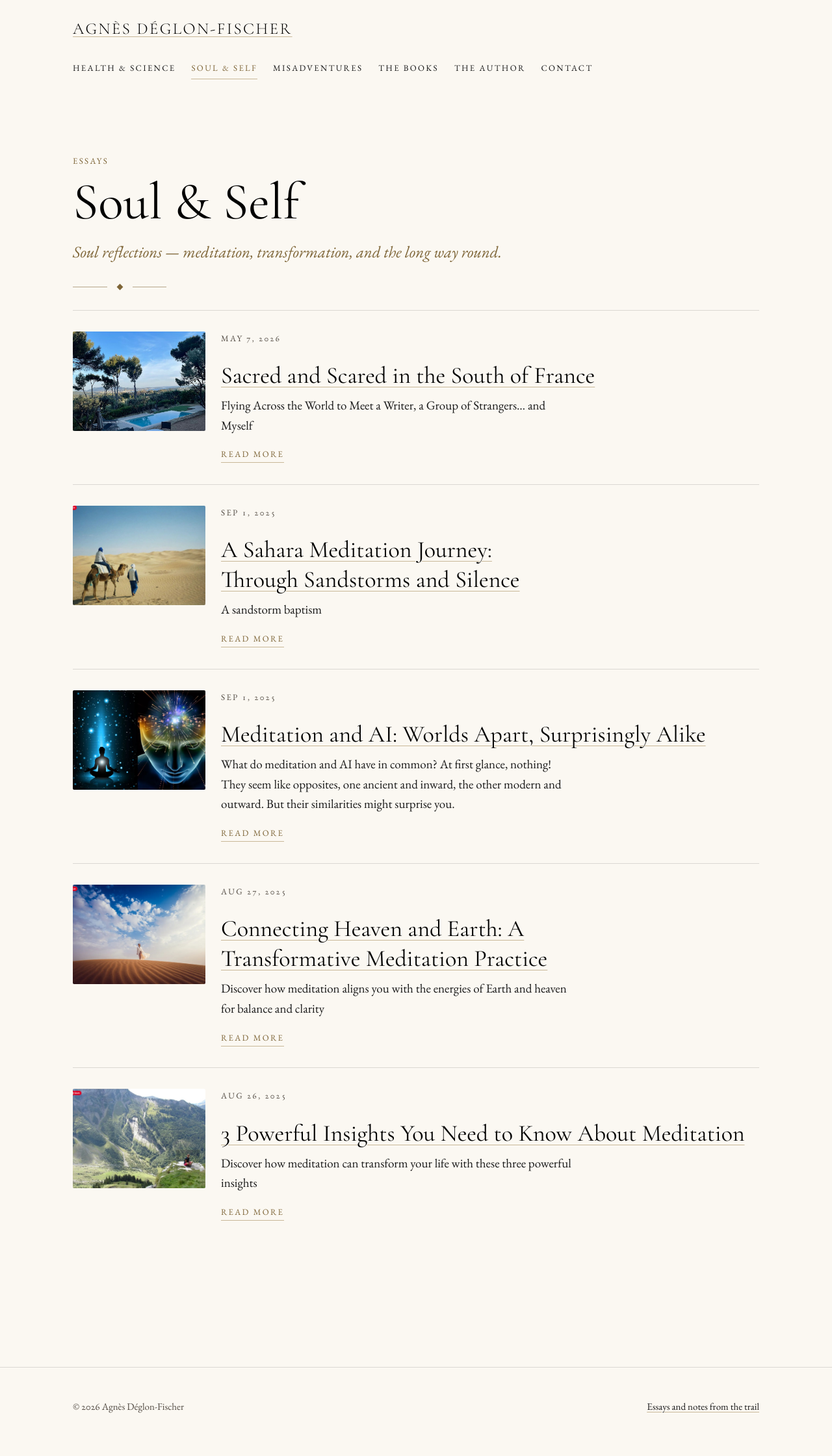
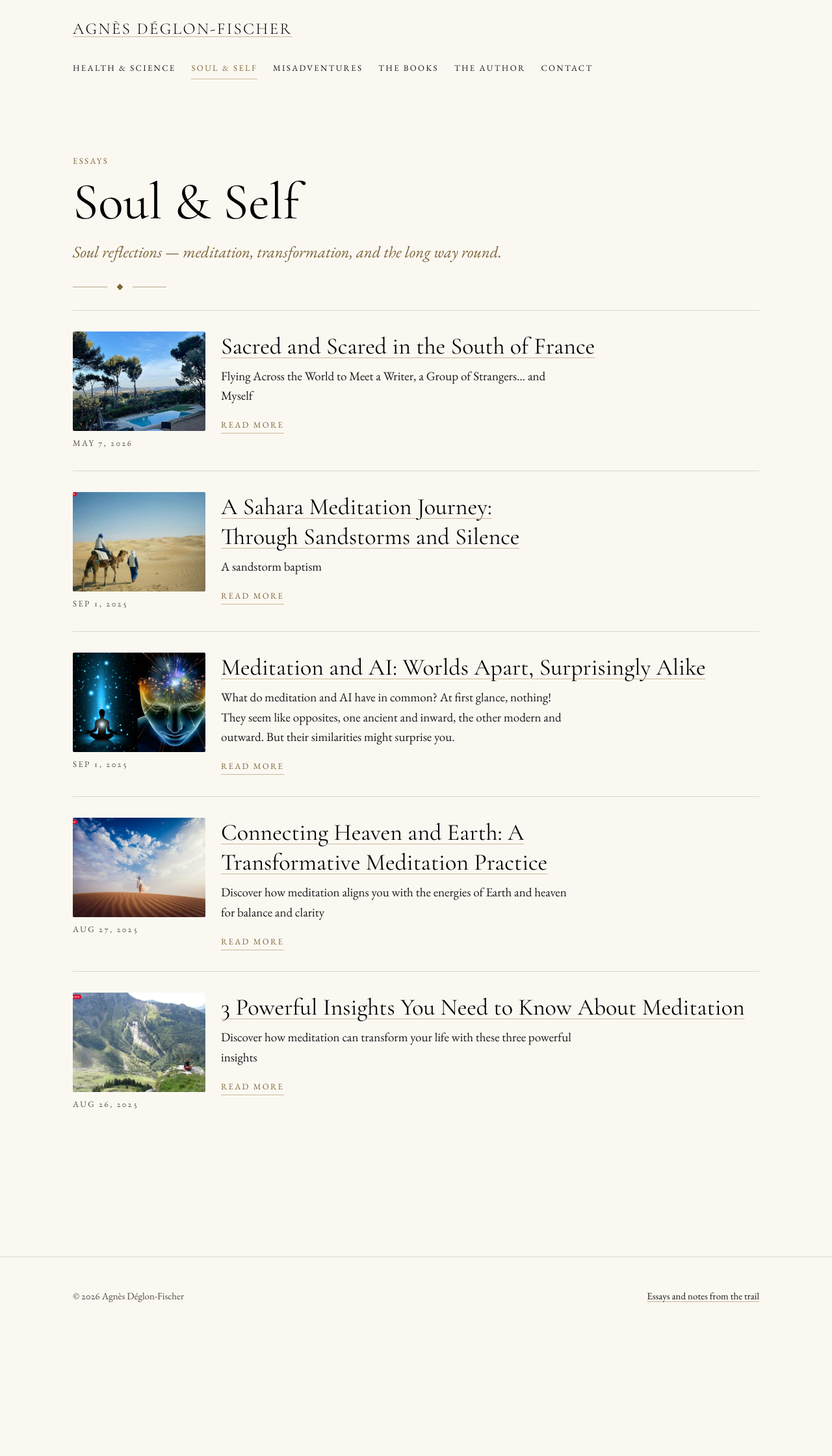
Before and after one commit to adeglon/adeglon.github.io, a Jekyll site: the page built from docs/soul-self/index.html, in a window 1280 px wide. Shown: the whole page at 65% size. Built offline with Jekyll 4.4.1, drawn with Linux system fonts in a browser that asks for light colours; a script that is not in the unit is left out; after the commit the page ends 2071 px from its top, so only the background shows below that.

Commit message:
Align listing rows on the title, and move the date under the image

```diff
--- a/docs/_layouts/section.html
+++ b/docs/_layouts/section.html
@@ -14,20 +14,27 @@ layout: default
       {%- if page.category == nil or post.categories contains page.category %}
       <li{% if post.image %} class="has-thumb"{% endif %}>
         {%- if post.image %}
-        <a href="{{ post.url | relative_url }}" tabindex="-1" aria-hidden="true">
-          <img class="post-list__thumb" src="{{ post.image | relative_url }}" alt=""
-               loading="lazy" decoding="async">
-        </a>
-        {%- endif %}
-        <div>
+        <div class="post-list__media">
+          <a href="{{ post.url | relative_url }}" tabindex="-1" aria-hidden="true">
+            <img class="post-list__thumb" src="{{ post.image | relative_url }}" alt=""
+                 loading="lazy" decoding="async">
+          </a>
           <p class="post-list__meta">
             <time datetime="{{ post.date | date_to_xmlschema }}">{{ post.date | date: "%b %-d, %Y" }}</time>
             {%- for c in post.categories %}
               {%- for s in site.sections %}{% if s.key == c and page.category == nil %}
-              &middot; {{ s.name }}
+              <br>{{ s.name }}
               {%- endif %}{% endfor %}
             {%- endfor %}
           </p>
+        </div>
+        {%- endif %}
+        <div>
+          {%- unless post.image %}
+          <p class="post-list__meta">
+            <time datetime="{{ post.date | date_to_xmlschema }}">{{ post.date | date: "%b %-d, %Y" }}</time>
+          </p>
+          {%- endunless %}
           <h2><a href="{{ post.url | relative_url }}">{{ post.title }}</a></h2>
           <p class="post-list__excerpt">
             {{ post.excerpt | strip_html | normalize_whitespace | truncate: 220 }}
--- a/docs/assets/css/components.css
+++ b/docs/assets/css/components.css
@@ -603,6 +603,13 @@ dem-agent {
 }
 .post-list__thumb:hover { opacity: 0.88; }
 
+/* The image column carries the date beneath it, so the text column can start
+   flush with the title. Without the margin reset the title sits a few pixels
+   below the top of the photograph and the row looks accidentally ragged. */
+.post-list__media { display: flex; flex-direction: column; gap: var(--sp-2); }
+.post-list__media .post-list__meta { margin: 0; }
+.post-list > li.has-thumb h2 { margin-top: 0; }
+
 .post-list__excerpt { color: var(--text); margin: var(--sp-2) 0 var(--sp-3); }
 
 .read-more {
```
